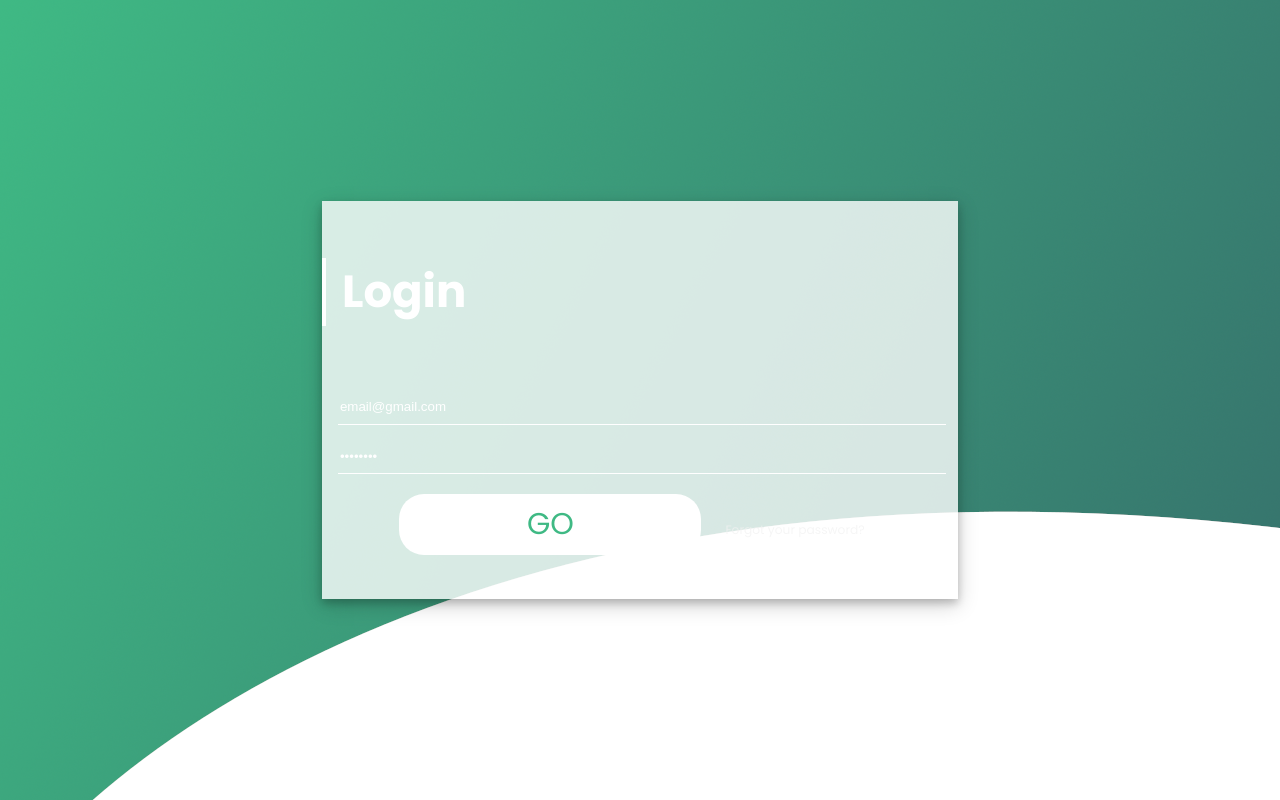
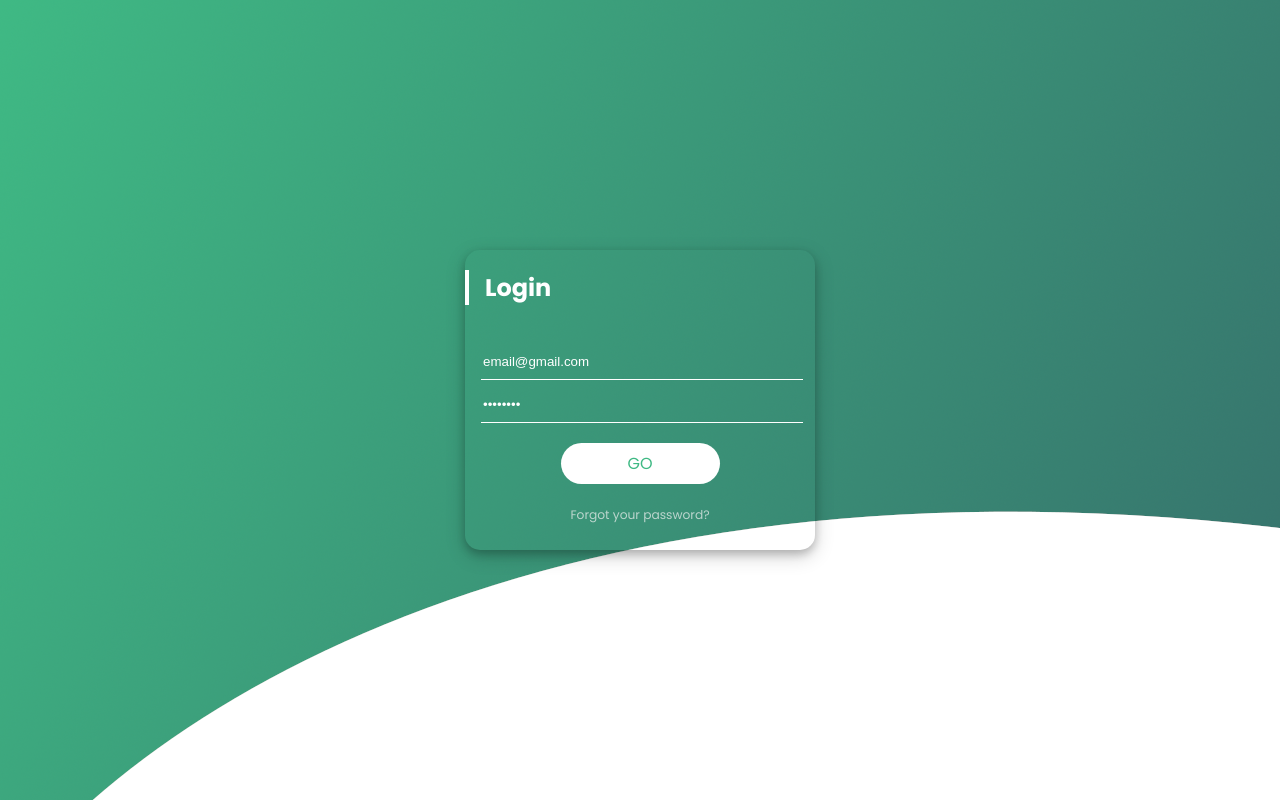
Before and after one commit to AllanGBOliveira/alles-template, a plain HTML site: page views/login.html in a window 1280 px wide. Drawn offline with nearby package versions, Linux system fonts and the light colour scheme.

Commit message:
hotfix-card-login

```diff
--- a/css/index.css
+++ b/css/index.css
@@ -103,6 +103,16 @@ a {
     box-shadow: 0 4px 8px 0 rgb(0 0 0 / 20%), 0 6px 20px 0 rgb(0 0 0 / 19%);
     transition: all .2s ease-in-out;
     grid-column: span 2;
+}
+
+.card-login {
+    width: 350px;
+    height: 300px;
+    box-shadow: 0 4px 8px 0 rgba(0, 0, 0, 0.2), 0 6px 20px 0 rgba(0, 0, 0, 0.19);
+    text-align: center;
+    color: invert(100%);
+    position: relative;
+    border-radius: 15px;
 }
 
 .card:hover {
--- a/views/login.html
+++ b/views/login.html
@@ -15,7 +15,7 @@
 <body>
 
     <div class="container">
-        <div class="card">
+        <div class="card-login">
             <h2 style="padding-left: 1rem; border-left:4px solid" class="text-white text-left">Login</h2>
             <!-- <button class="fab"><i class="ri-add-line"></i></button> -->
 
```
